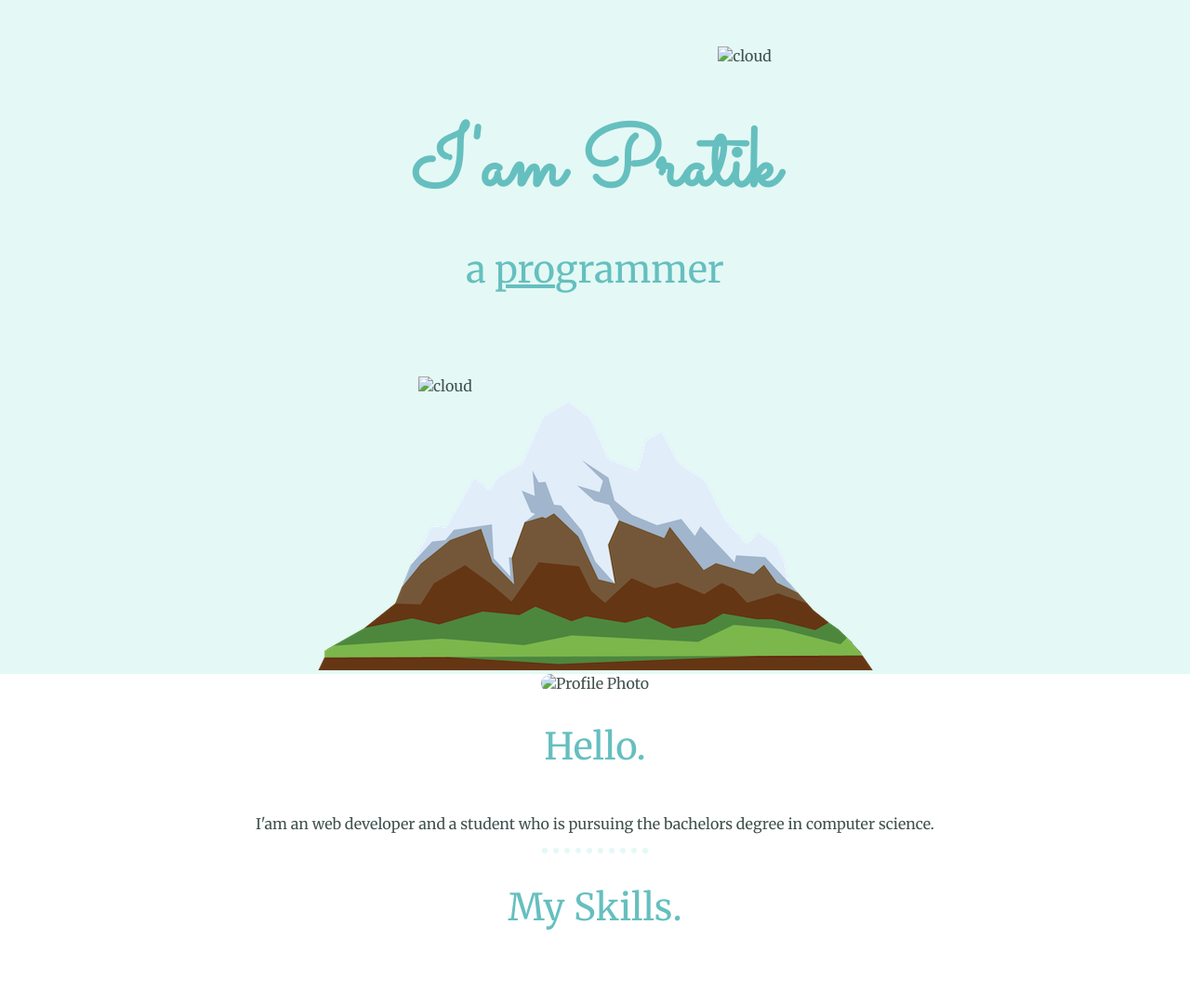
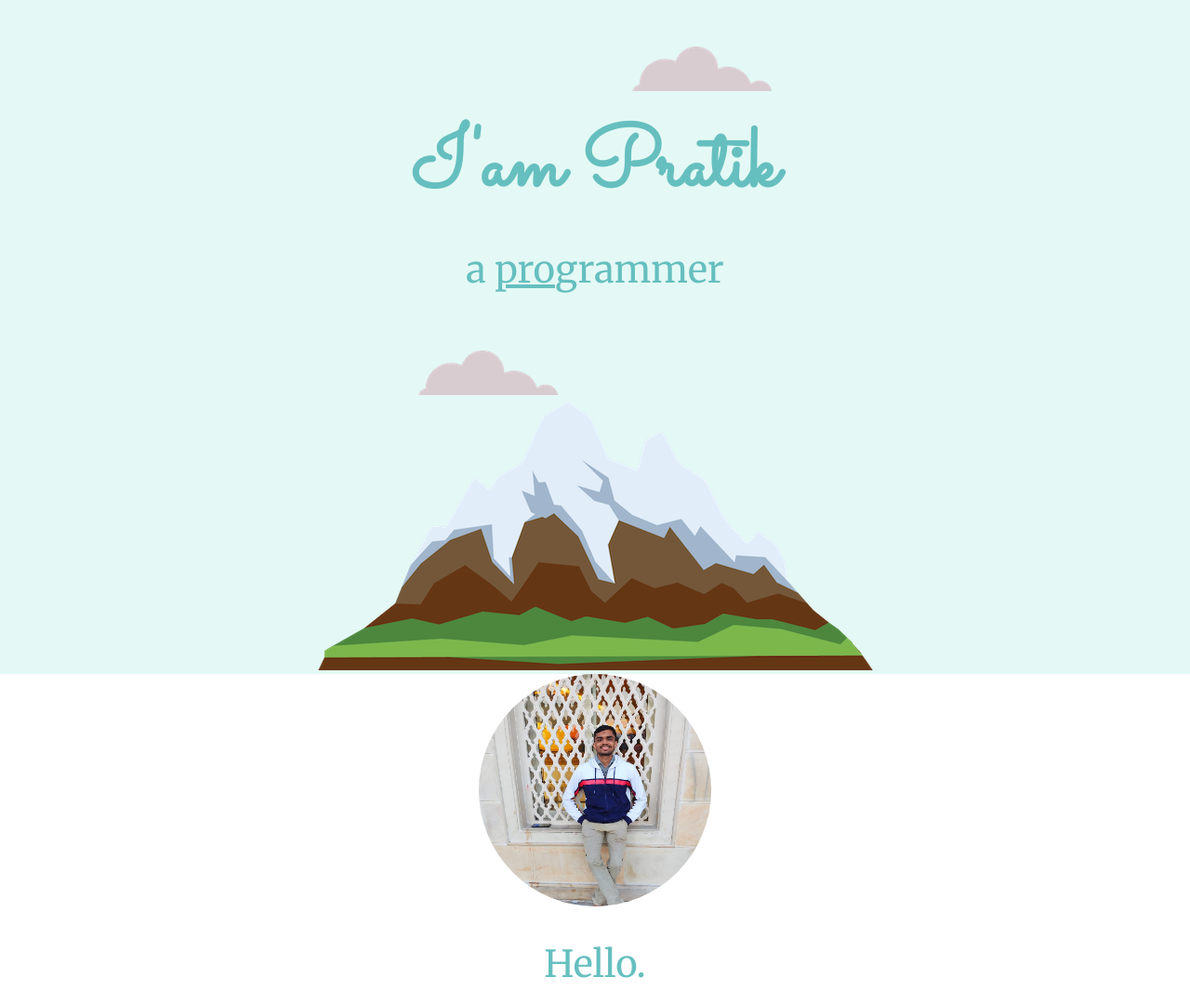
Before and after one commit to pratikpipada2002/Personal_blocg, a plain HTML site: page index.html in a window 1280 px wide. Shown: the top 1080 px of the page at 93% size. Drawn offline with Linux system fonts and the light colour scheme; files whose address does not match are found by name.

Commit message:
Update index.html

```diff
--- a/index.html
+++ b/index.html
@@ -11,17 +11,17 @@
     <div class="top_container">
 
 
-      <img class="top-cloud" src="Images/cloud.png" alt="cloud">
+      <img class="top-cloud" src="cloud.png" alt="cloud">
 
       <h1>I'am Pratik</h1>
       <h2>a <span>pro</span>grammer</h2>
-      <img class="bottom-cloud" src="Images/cloud.png" alt="cloud">
+      <img class="bottom-cloud" src="cloud.png" alt="cloud">
       <img src="Images/mountain.png" alt="mountain">
     </div>
 
     <div class="middle-container">
       <div class="profile">
-        <img class="image" src="Images/1.jpeg" alt="Profile Photo">
+        <img class="image" src="1.jpeg" alt="Profile Photo">
         <h2>Hello.</h2>
         <p>I'am an web developer and a student who is pursuing the bachelors degree in computer science.</p>
       </div>
@@ -29,12 +29,12 @@
       <div class="skills">
         <h2>My Skills.</h2>
         <div class="skill-row">
-          <img class="Skills_img" src="Images/coding.png" alt="">
+          <img class="Skills_img" src="coding.png" alt="">
           <h3>C++(programming language)</h3>
           <p>By using these programming language I like to solve the competitive programming questions which has real world examples.</p>
         </div>
         <div class="skill-row">
-          <img class="Skills_img_1" src="Images/skills-2.png" alt="">
+          <img class="Skills_img_1" src="skills-2.png" alt="">
           <h3>Web Development</h3>
           <p>These is area of intrest where I can explore large number of things and design new things. There are various technologies which are being used in web development among which I'am focusing on</p>
           <ul>
```
